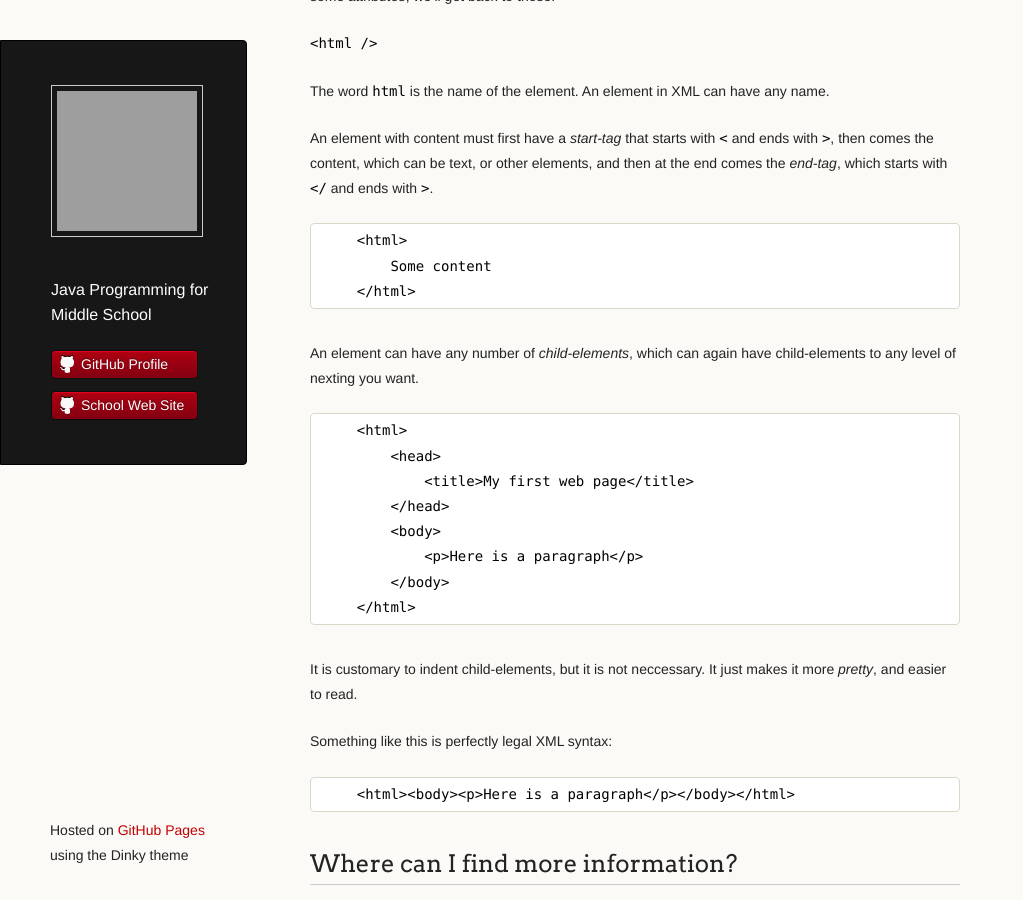
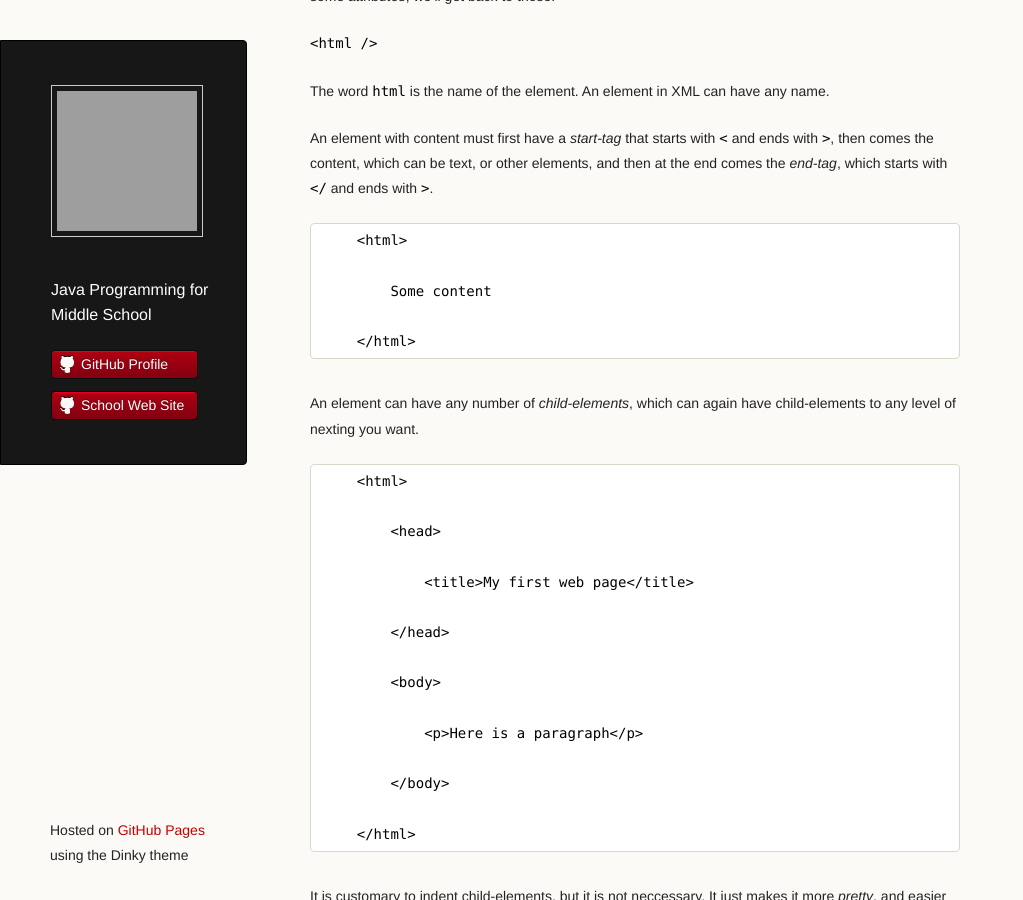
Before and after one commit to mscsbend/mscsbend.github.io, a Jekyll site: the page built from course/html5/description.md, in a window 1280 px wide and 900 px high, scrolled down 870 px. Shown: the whole window, without its empty margins (0-1023 px from the left). Built offline with Jekyll 4.4.1, drawn with Linux system fonts in a browser that asks for light colours; grey boxes are pictures that could not be loaded.

````diff
--- a/course/html5/description.md
+++ b/course/html5/description.md
@@ -31,7 +31,9 @@ An element with content must first have a *start-tag* that starts with `<` and e
 
 ```
     <html>
+
         Some content
+
     </html>
 ```
 
@@ -39,12 +41,19 @@ An element can have any number of *child-elements*, which can again have child-e
 
 ```
     <html>
+
         <head>
+
             <title>My first web page</title>
+
         </head>
+
         <body>
+
             <p>Here is a paragraph</p>
+
         </body>
+
     </html>
 ```
 
@@ -52,8 +61,6 @@ It is customary to indent child-elements, but it is not neccessary. It just make
 
 Something like this is perfectly legal XML syntax:
 
-```
-    <html><body><p>Here is a paragraph</p></body></html>
-```
+`<html><body><p>Here is a paragraph</p></body></html>`
 
 ##Where can I find more information?
````
